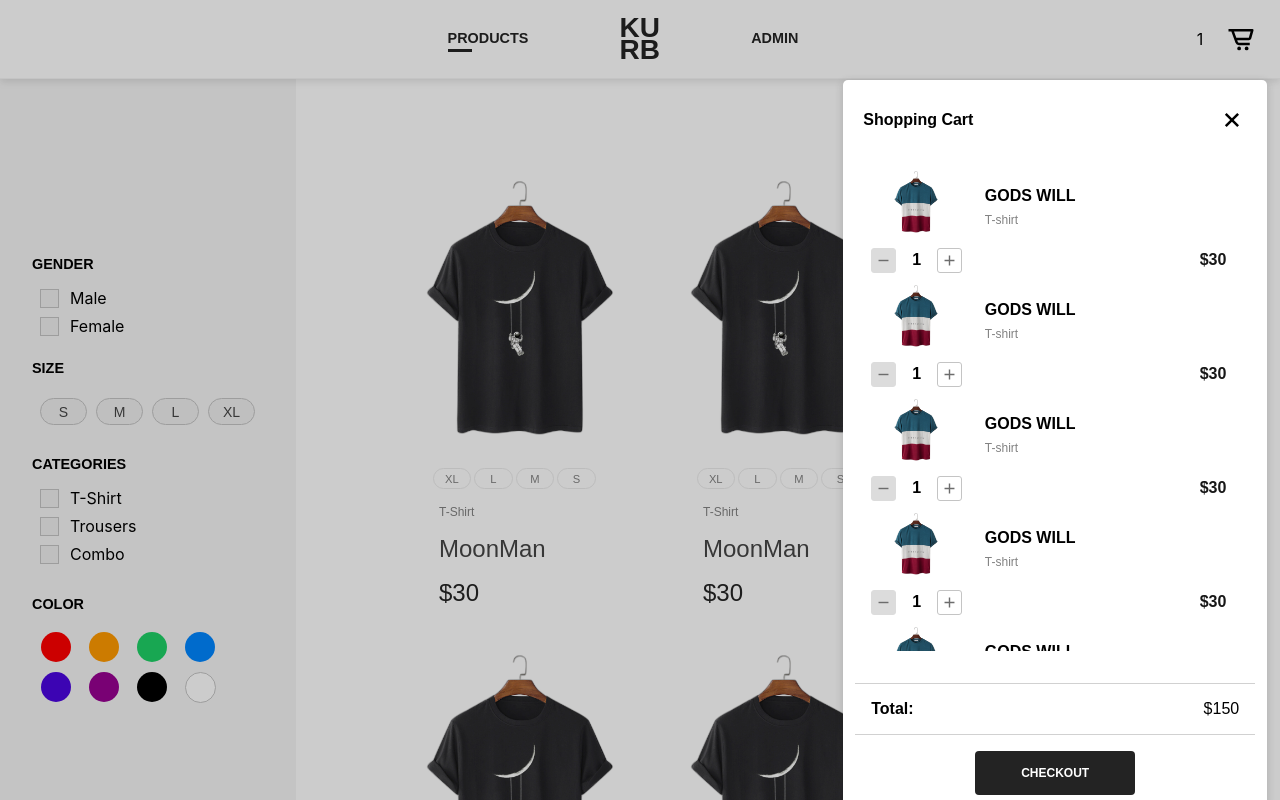
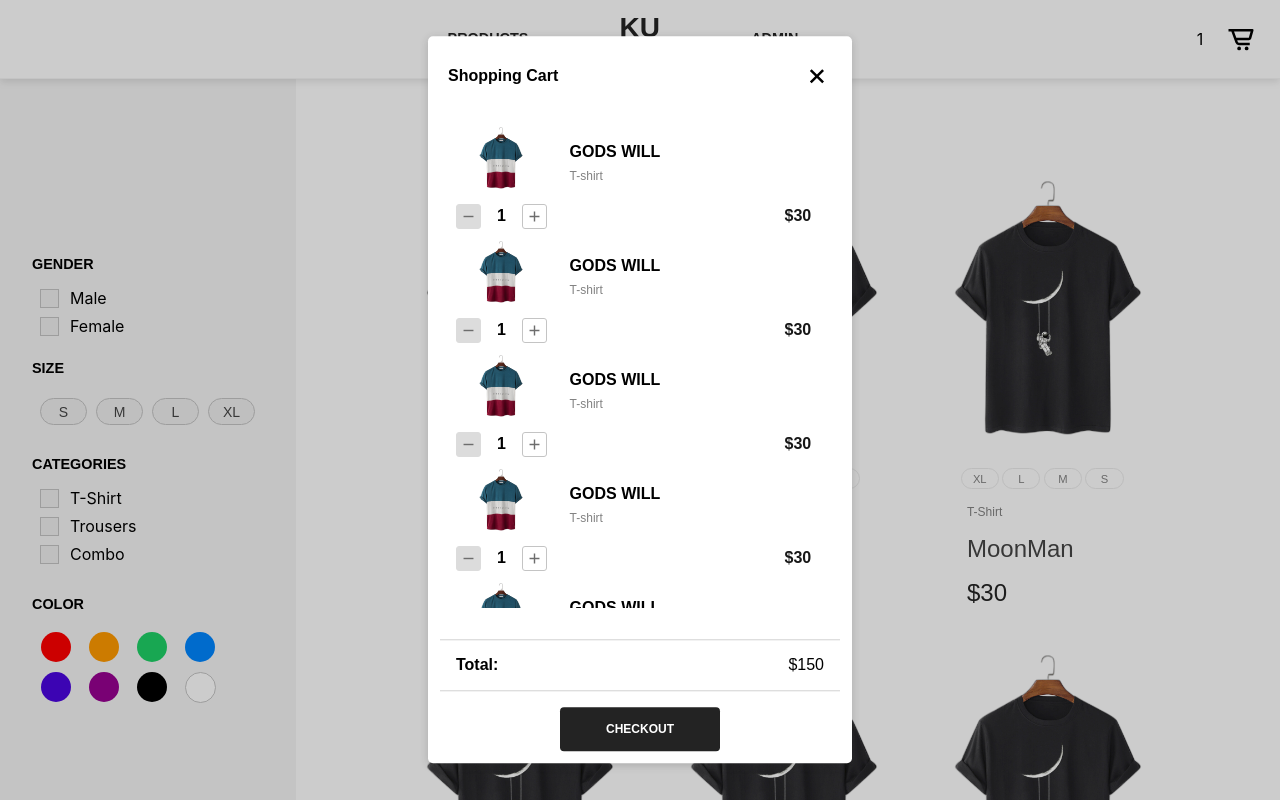
Before and after one commit to TajLonghurst/React-Products-Project, a React (Create React App) app: page /products in a window 1280 px wide. Both pictures are taken after a click on the picture 1241 px from the left and 39 px from the top of the page. Shown: the top 800 px of the page. Built offline with nearby package versions, Linux system fonts and the light colour scheme.

Commit message:
added cart animations

```diff
--- /dev/null
+++ b/src/Animations/Cart-Animations.js
@@ -0,0 +1,23 @@
+export const cartPopEffect = {
+  hidden: {
+    y: "-10%",
+    opacity: 0,
+  },
+  visible: {
+    y: "0%",
+    opacity: 1,
+    transition: {
+      duration: 0.2,
+      type: "spring",
+      damping: "17",
+      stiffness: 500,
+    },
+  },
+  exit: {
+    y: "-50%",
+    opacity: 0,
+    transition: {
+      duration: 0.1,
+    },
+  },
+};
--- a/src/Components/Home/HomeCart.js
+++ b/src/Components/Home/HomeCart.js
@@ -5,7 +5,7 @@ import NavigationMobileItems from "../Navigation/NavigationMobileItems";
 import { ModalMobileNav } from "../Modals/NavigationModal/ModalMobileNav";
 import { useDispatch, useSelector } from "react-redux";
 import cartIcon from "../../Assets/Icons/bx-cart.svg";
-import { motion } from "framer-motion";
+import { motion, AnimatePresence } from "framer-motion";
 import { slideDown } from "../../Animations/Navigation-Animation";
 import { uiActions } from "../../Store/ui-slice";
 import ModalCart from "../Modals/CartModal/ModalCart";
@@ -45,7 +45,13 @@ const HomeCart = () => {
         )}
       </nav>
       {menuIsActive && <ModalMobileNav />}
-      {cartIsActive && <ModalCart />}
+      <AnimatePresence
+        initial={true}
+        exitBeforeEnter={true}
+        onExitComplete={() => null}
+      >
+        {cartIsActive && <ModalCart />}
+      </AnimatePresence>
     </Fragment>
   );
 };
--- a/src/Components/Modals/CartModal/CartModal.js
+++ b/src/Components/Modals/CartModal/CartModal.js
@@ -6,6 +6,8 @@ import CartModalList from "./CartModalList";
 import Button from "../../UI/Button";
 import { useDispatch } from "react-redux";
 import { uiActions } from "../../../Store/ui-slice";
+import { motion } from "framer-motion";
+import { cartPopEffect } from "../../../Animations/Cart-Animations";
 
 const CartModal = () => {
   const dispatch = useDispatch();
@@ -18,7 +20,13 @@ const CartModal = () => {
     <Fragment>
       <CartOverlay />
       <div className={classes.container}>
-        <div className={classes.cartbody}>
+        <motion.div
+          variants={cartPopEffect}
+          initial="hidden"
+          animate="visible"
+          exit="exit"
+          className={classes.cartbody}
+        >
           <div className={classes.carthead}>
             <h1 className={classes.carttitle}>Shopping Cart</h1>
             <img
@@ -46,7 +54,7 @@ const CartModal = () => {
               <Button>CHECKOUT</Button>
             </div>
           </div>
-        </div>
+        </motion.div>
       </div>
     </Fragment>
   );
--- a/src/Components/Modals/CartModal/CartModal.module.css
+++ b/src/Components/Modals/CartModal/CartModal.module.css
@@ -1,14 +1,16 @@
 .container {
   position: fixed;
-  top: 10%;
-  right: 1%;
+  top: 50%;
+  left: 50%;
   z-index: 1002;
+  transform: translate(-50%, -50%);
 }
 .cartbody {
   padding: 0.75rem;
+  height: 100%;
+  min-width: 20rem;
   width: 25rem;
-  height: 100%;
-  max-width: 40rem;
+  display: block;
   background-color: #ffff;
   box-shadow: rgba(43, 43, 43, 0.2) 0px 2px 8px 0px;
   border-radius: 5px;
@@ -52,8 +54,15 @@
   flex-direction: column;
   height: 30rem;
   overflow-y: scroll;
+  scrollbar-width: thin;
+  scrollbar-color: red;
 }
-
+.cartcontent::-webkit-scrollbar {
+  display: none;
+}
+.cartcontent::-webkit-scrollbar-track {
+  background-color: red;
+}
 .totalcontent {
   display: flex;
   flex-direction: row;
--- a/src/Components/Navigation/NavigationBar.js
+++ b/src/Components/Navigation/NavigationBar.js
@@ -6,7 +6,7 @@ import useWindowSize from "../../Hooks/use-windowSize";
 import NavigationMobileItems from "./NavigationMobileItems";
 import { useSelector, useDispatch } from "react-redux";
 import { ModalMobileNav } from "../Modals/NavigationModal/ModalMobileNav";
-import { motion } from "framer-motion";
+import { motion, AnimatePresence } from "framer-motion";
 import { slideDown } from "../../Animations/Navigation-Animation";
 import { uiActions } from "../../Store/ui-slice";
 import CartModal from "../Modals/CartModal/CartModal";
@@ -53,7 +53,13 @@ const NavigationBar = () => {
         )}
       </motion.nav>
       {menuIsActive && <ModalMobileNav />}
-      {cartIsActive && <CartModal />}
+      <AnimatePresence
+        initial={true}
+        exitBeforeEnter={true}
+        onExitComplete={() => null}
+      >
+        {cartIsActive && <CartModal />}
+      </AnimatePresence>
     </Fragment>
   );
 };
```
